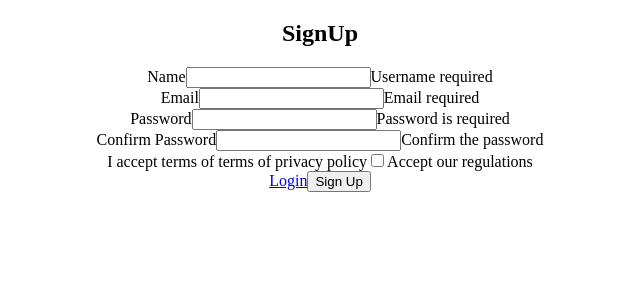
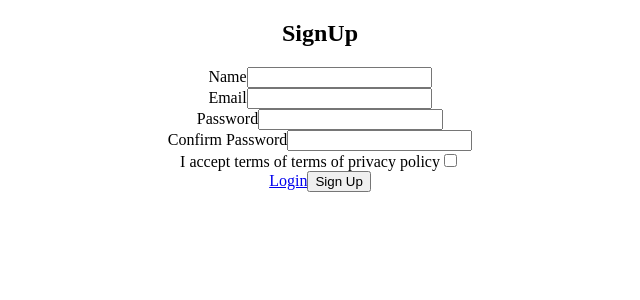
Before and after one commit to MamadTaheri/react-training, a React (Create React App) app: page / in a window 1280 px wide. Shown: the top 300 px of the page, without its empty margins (320-960 px from the left). Built offline with nearby package versions, Linux system fonts and the light colour scheme.

Commit message:
add notify

```diff
--- a/package.json
+++ b/package.json
@@ -13,6 +13,7 @@
     "react-dom": "^17.0.2",
     "react-router-dom": "^5.2.1",
     "react-scripts": "4.0.3",
+    "react-toastify": "^8.0.2",
     "uuid": "^8.3.2",
     "web-vitals": "^1.0.1"
   },
--- a/src/components/auth/signup/SignUp.js
+++ b/src/components/auth/signup/SignUp.js
@@ -1,5 +1,9 @@
 import { useEffect, useState } from "react";
 import { validation } from "../../../helpers/validation";
+import { ToastContainer } from 'react-toastify';
+import 'react-toastify/dist/ReactToastify.css';
+import { notify } from "../../../helpers/toast";
+
 
 const SignUp = () => {
   const [data, setData] = useState({
@@ -10,10 +14,11 @@ const SignUp = () => {
     isAccepted: false,
   });
   const [errors, setErrors] = useState({});
+  const [touched, setTouched] = useState({});
 
   useEffect(() => {
     setErrors(validation(data));
-  }, [data]);
+  }, [data, touched]);
 
   const changeHandler = (event) => {
     if (event.target.name === "isAccepted") {
@@ -23,9 +28,29 @@ const SignUp = () => {
     }
   };
 
+  const focusHandler = (event) => {
+    setTouched({ ...touched, [event.target.name]: true });
+  };
+
+  const submitHandler = (event) => {
+    event.preventDefault();
+    if (!Object.keys(errors).length) {
+      notify("You signed in successfully", "success");
+    } else {
+        notify("Invalid data", "error")
+      setTouched({
+        name: true,
+        email: true,
+        password: true,
+        confirmPassword: true,
+        isAccepted: true,
+      });
+    }
+  };
+
   return (
     <div>
-      <form>
+      <form onSubmit={submitHandler}>
         <h2>SignUp</h2>
         <div>
           <label>Name</label>
@@ -34,8 +59,9 @@ const SignUp = () => {
             name="name"
             value={data.name}
             onChange={changeHandler}
+            onFocus={focusHandler}
           />
-          {errors.name && <span>{errors.name}</span>}
+          {errors.name && touched.name && <span>{errors.name}</span>}
         </div>
         <div>
           <label>Email</label>
@@ -44,8 +70,9 @@ const SignUp = () => {
             name="email"
             value={data.email}
             onChange={changeHandler}
+            onFocus={focusHandler}
           />
-          {errors.email && <span>{errors.email}</span>}
+          {errors.email && touched.email && <span>{errors.email}</span>}
         </div>
         <div>
           <label>Password</label>
@@ -54,8 +81,11 @@ const SignUp = () => {
             name="password"
             value={data.password}
             onChange={changeHandler}
+            onFocus={focusHandler}
           />
-          {errors.password && <span>{errors.password}</span>}
+          {errors.password && touched.password && (
+            <span>{errors.password}</span>
+          )}
         </div>
         <div>
           <label>Confirm Password</label>
@@ -63,9 +93,12 @@ const SignUp = () => {
             type="password"
             name="confirmPassword"
             value={data.confirmPassword}
+            onFocus={focusHandler}
             onChange={changeHandler}
           />
-          {errors.confirmPassword && <span>{errors.confirmPassword}</span>}
+          {errors.confirmPassword && touched.confirmPassword && (
+            <span>{errors.confirmPassword}</span>
+          )}
         </div>
         <div>
           <label>I accept terms of terms of privacy policy</label>
@@ -74,14 +107,18 @@ const SignUp = () => {
             name="isAccepted"
             value={data.isAccepted}
             onChange={changeHandler}
+            onFocus={focusHandler}
           />
-          {errors.isAccepted && <span>{errors.isAccepted}</span>}
+          {errors.isAccepted && touched.isAccepted && (
+            <span>{errors.isAccepted}</span>
+          )}
         </div>
         <div>
           <a href="#">Login</a>
           <button type="submit">Sign Up</button>
         </div>
       </form>
+      <ToastContainer />
     </div>
   );
 };
--- /dev/null
+++ b/src/helpers/toast.js
@@ -0,0 +1,11 @@
+import { toast } from 'react-toastify';
+
+export const notify = (text, type) => {
+
+    if(type === "success") {
+        toast.success(text);
+    } else {
+        toast.error(text);
+    }
+
+}
```
Also changed, not shown: 1 other file (tests, documents, lock files or other folders).
